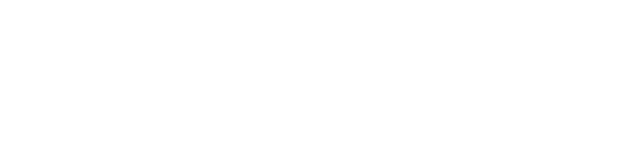
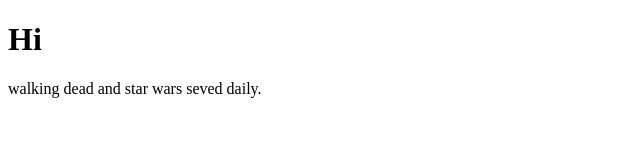
Before and after one commit to thedemonbaca/Smaller-Projects, a plain HTML site: page gavin/gavin.html in a window 1280 px wide. Shown: the whole page, without its empty margins (0-640 px from the left). Drawn offline with Linux system fonts and the light colour scheme.

Commit message:
first page

```diff
--- a/gavin/gavin.html
+++ b/gavin/gavin.html
@@ -5,5 +5,7 @@
     <title>GavinPage</title>
   </head>
   <body>
+    <h1>Hi</h1>
+    <p>walking dead and star wars seved daily.</p>
   </body>
 </html>
```
